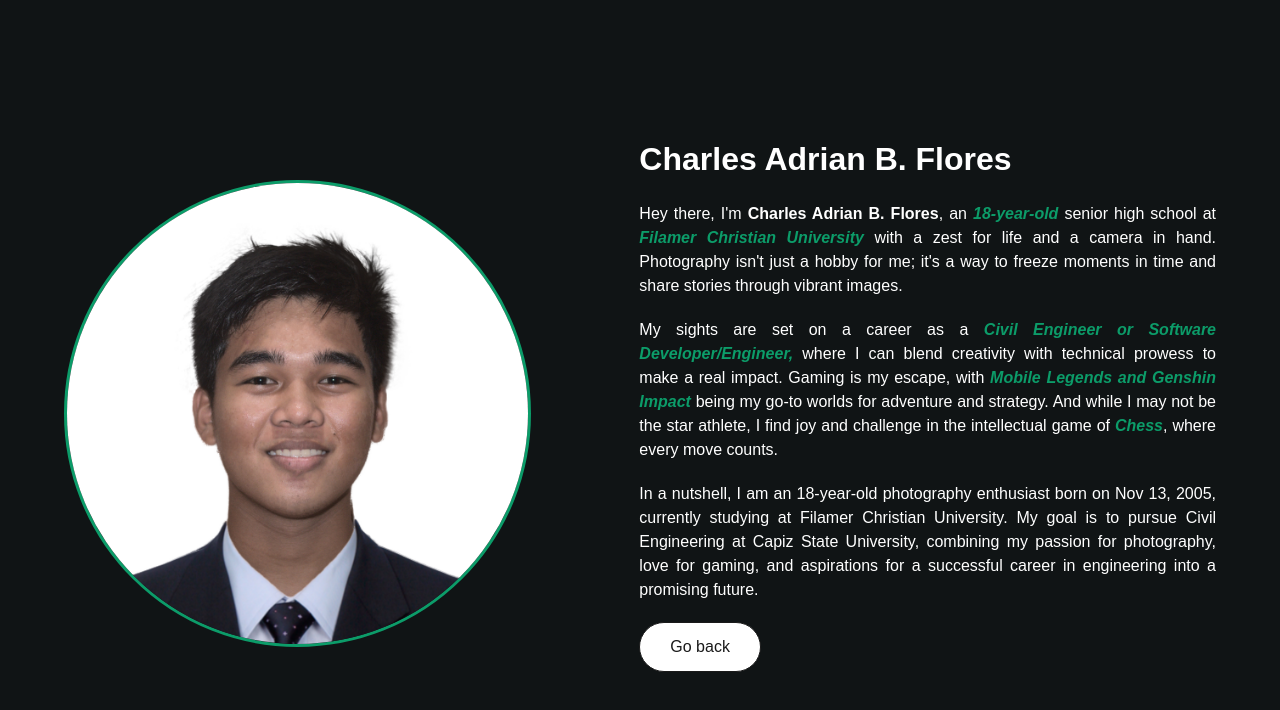
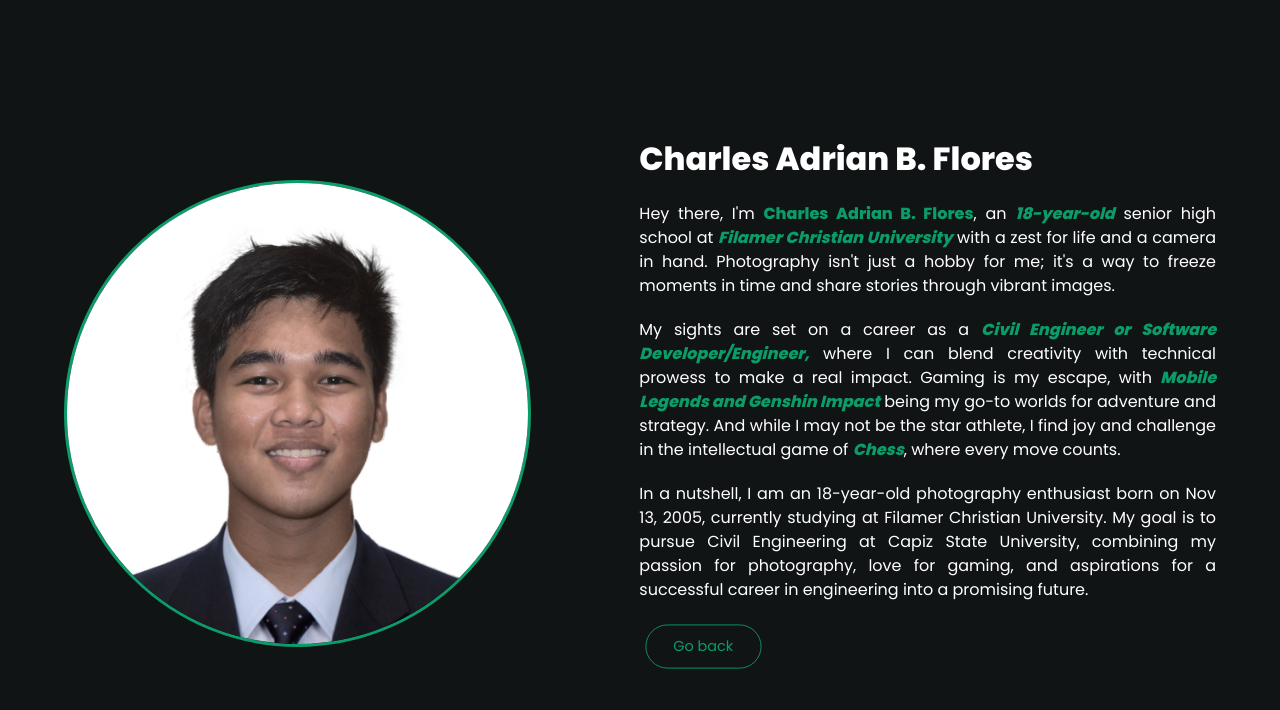
Before and after one commit to privvaed/Portfolio, a plain HTML site: page about.html in a window 1280 px wide. In both pictures the pointer is over the link "Go back". Drawn offline with Linux system fonts and the light colour scheme.

Commit message:
Update about.css

```diff
--- a/css/about.css
+++ b/css/about.css
@@ -1,3 +1,4 @@
+@import url('https://fonts.googleapis.com/css2?family=Poppins:wght@400;800&display=swap');
 
 :root {
     --main-color: #0c9c69;
@@ -15,6 +16,7 @@ body {
     margin: 0;
     padding: 0;
     background: var(--bg-color);
+    font-family: "Poppins", sans-serif;
   }
 
  /* Existing CSS styles... */
@@ -119,6 +121,7 @@ body {
     margin-right: 5vw;
     margin-left: 5vw;
 
+
   }
 
   .about-content h3 {
@@ -145,6 +148,7 @@ body {
 
   .about-content strong {
     font-weight: 700;
+    color: var(--main-color);
   }
 
   .btn {
@@ -155,10 +159,11 @@ body {
     text-decoration: none;
     border-radius: 30px;
     transition: 0.3s;
+    transform: scale(0.9);
   }
 
   .btn:hover {
-    background: #fff;
-    color: #1a1a1a;
-    border: 1px solid #1a1a1a;
+    background: transparent;
+    color: var(--main-color);
+    border: 1.8px solid var(--main-color);
   }
```
